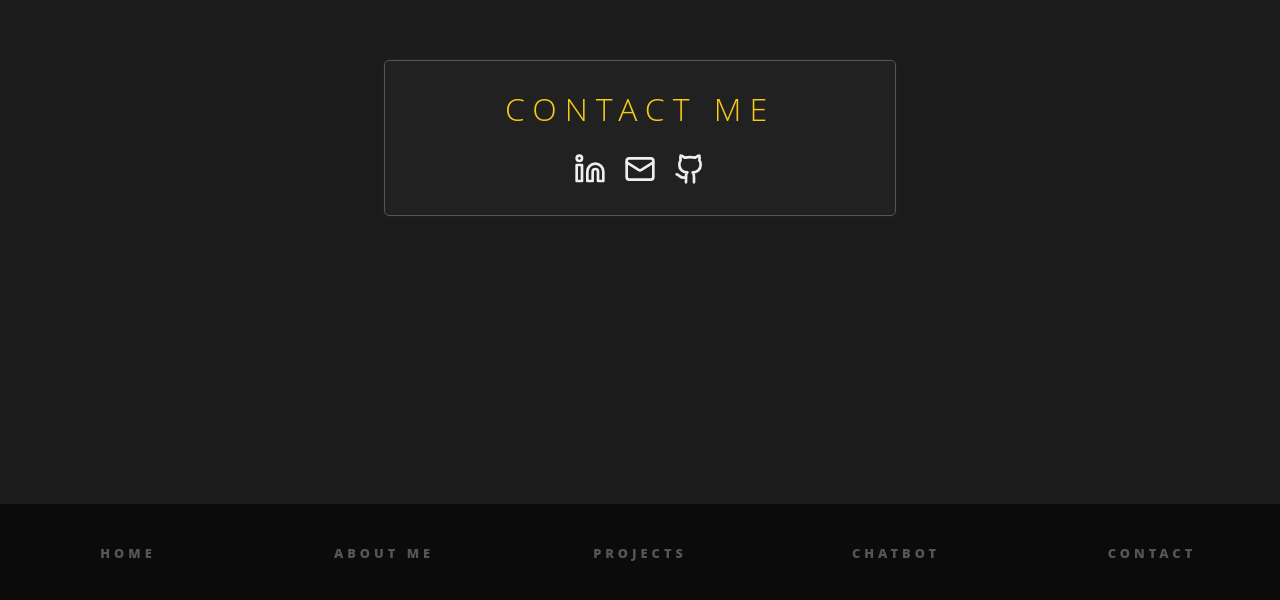
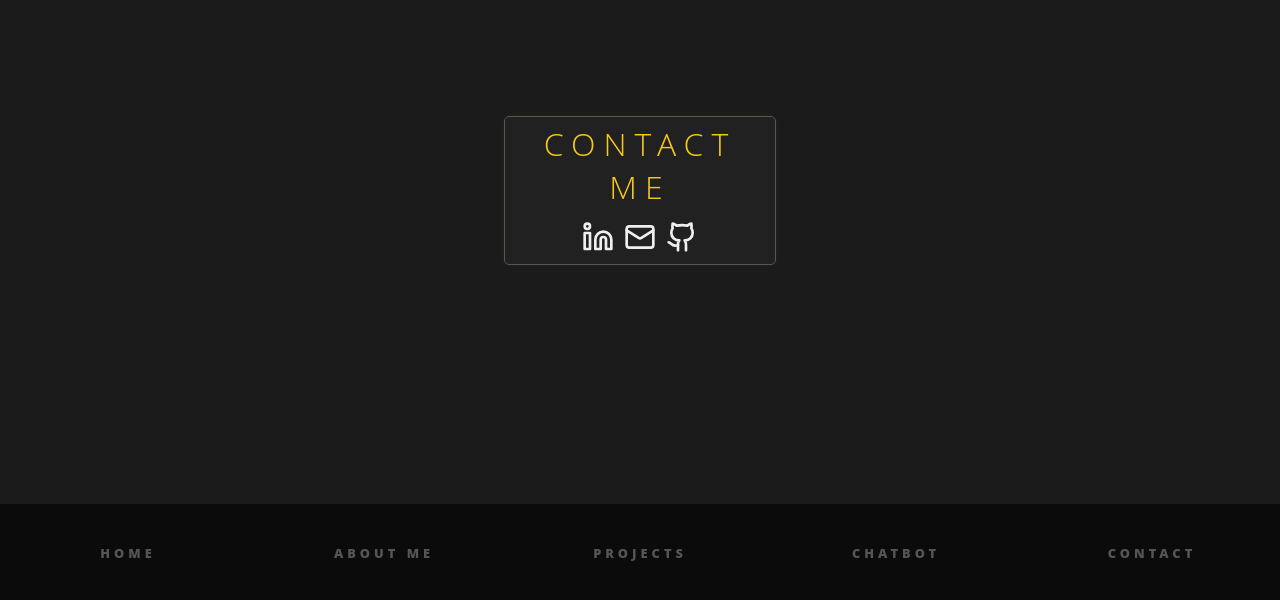
Before and after one commit to dylan-teehan-skc/portfolio, a React (Create React App) app: page /Contact in a window 1280 px wide. Shown: the part 196-796 px from the top of the page. Built offline with nearby package versions, Linux system fonts and the light colour scheme.

Commit message:
refatcor: changes for deployment

```diff
--- a/src/components/Contact.js
+++ b/src/components/Contact.js
@@ -4,6 +4,7 @@ import '../styles/index.css';
 
 const Contact = () => {
   return (
+    <section className='contact-section'>
     <div className='contact'>
         <div className='text-box'>
         <h1>CONTACT ME</h1>
@@ -18,6 +19,7 @@ const Contact = () => {
           </a>
         </div>
         </div>
+    </section>
   );
 };
 
--- a/src/styles/index.css
+++ b/src/styles/index.css
@@ -491,6 +491,7 @@ nav li.slide {
   color: var(--text-color);
   text-align: center;
   align-items: center;
+  justify-content: center;
 }
 
 
@@ -500,7 +501,7 @@ nav li.slide {
   font-weight: 200;
   letter-spacing: 0.25em;
   text-align: center;
-  margin-bottom: 15%;
+  margin-bottom: 20px;
 }
 
 .projects-container {
@@ -757,10 +758,14 @@ nav li.slide {
   background-color: #ccc;
 }
 
+.contact-section{
+  width: 100%;
+  height: 10vh;
+  align-items: center;
+  justify-content: center;
+}
+
 .contact .text-box{
-  width: 40%;
-  margin-left: 30%;
-  margin-top: 20%;
   padding: 2%;
   border: 1px solid #545657;
   box-shadow: 0 0 8px rgba(247, 202, 24, 0.05);
@@ -769,6 +774,7 @@ nav li.slide {
   text-align: left;
   color: var(--text-color);
   text-align: center;
+  margin-bottom: 10%;
 }
 
 .contact .text-box h1{
@@ -781,5 +787,4 @@ nav li.slide {
 }
 .contact .text-box a{
   margin: 2%;
-
 }
```
Also changed, not shown: package.json (+8 -7 lines), requirements.txt (added), 1 other file (tests, documents, lock files or other folders).
